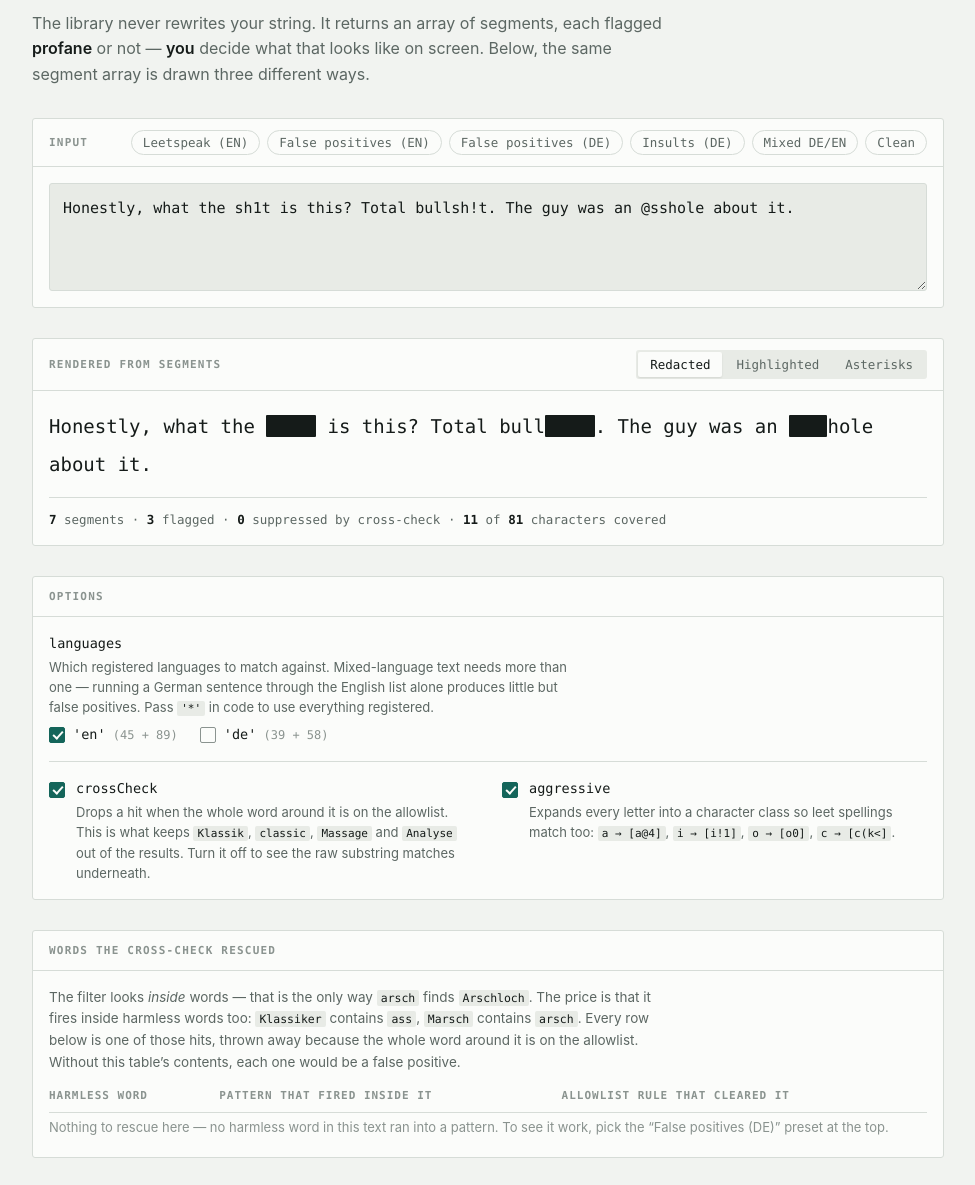
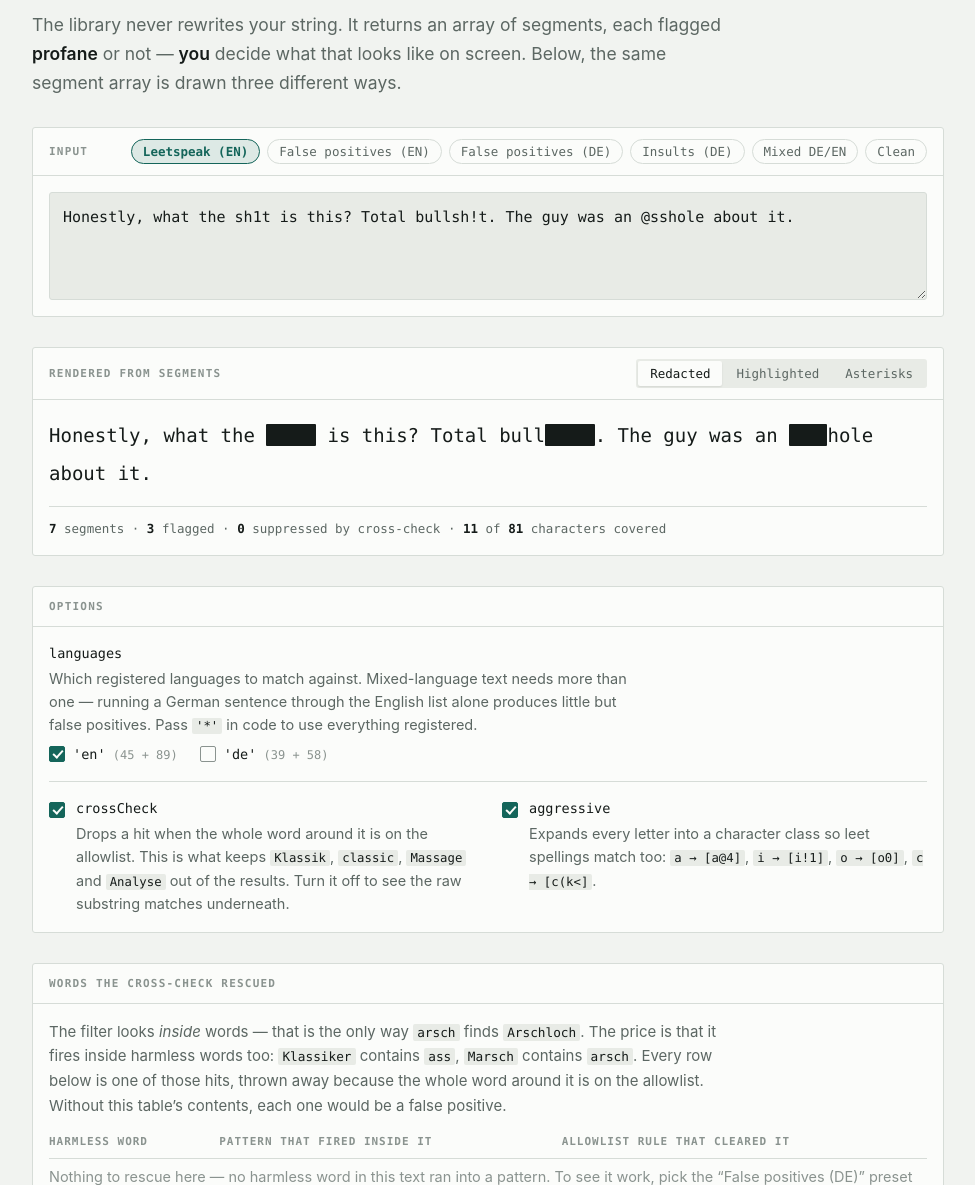
Before and after one commit to Kevinci/ts-profanity-filter, a website: page docs/index.html in a window 1280 px wide. Shown: the part 85-1270 px from the top of the page, without its empty margins (152-1127 px from the left). Drawn offline with Linux system fonts and the light colour scheme.

Commit message:
Mark the active preset, and set the prose at a readable size
Clicking a preset loaded its text and then looked exactly like not having
clicked anything — nothing on screen said which one you were looking at. The
active chip now carries the accent: green text, green border, tinted fill, via
the same tokens as everything else, so it reads in both themes.

The state is derived from the input text rather than remembered from the last
click. Editing one character drops the highlight, because the text is no longer
that preset; undoing the edit brings it back. Nothing to keep in sync.

The prose was set two to three steps below the interface it was explaining —
13px sans notes under 15px mono controls. Body copy goes up across the board
(thesis 16 -> 17.5, option notes 13 -> 14.5, panel notes and caveats
13.5 -> 15, empty states 13 -> 14.5) with the line height opened to match.
Data, labels and code keep their sizes: those are scanned, not read.

```diff
--- a/docs/index.html
+++ b/docs/index.html
@@ -117,8 +117,8 @@
   .thesis {
     margin: 0;
     font-family: var(--sans);
-    font-size: 16px;
-    line-height: 1.6;
+    font-size: 17.5px;
+    line-height: 1.65;
     color: var(--muted);
     max-width: 64ch;
   }
@@ -187,6 +187,15 @@
   .chip:hover { color: var(--ink); border-color: var(--faint); }
   .chip:focus-visible { outline: 2px solid var(--accent); outline-offset: 1px; }
 
+  /* Must follow :hover — same specificity, so source order decides. */
+  .chip[aria-pressed="true"],
+  .chip[aria-pressed="true"]:hover {
+    color: var(--accent);
+    border-color: var(--accent);
+    background: var(--accent-soft);
+    font-weight: 600;
+  }
+
   /* ---------- options ---------- */
 
   .opts { display: flex; flex-direction: column; gap: 16px; }
@@ -206,7 +215,8 @@
   .opt-name { font-size: 13.5px; }
   .opt-note {
     font-family: var(--sans);
-    font-size: 13px;
+    font-size: 14.5px;
+    line-height: 1.6;
     color: var(--muted);
     max-width: 66ch;
   }
@@ -296,7 +306,8 @@
 
   .reg-msg {
     font-family: var(--sans);
-    font-size: 13px;
+    font-size: 14.5px;
+    line-height: 1.6;
     color: var(--muted);
     flex: 1 1 260px;
   }
@@ -407,7 +418,14 @@
   }
   .pill.yes { border-color: var(--flag); color: var(--flag); background: var(--accent-soft); }
 
-  .empty { color: var(--faint); font-size: 13px; padding: 4px 0; font-family: var(--sans); }
+  .empty {
+    color: var(--faint);
+    font-size: 14.5px;
+    line-height: 1.6;
+    padding: 6px 0;
+    font-family: var(--sans);
+    max-width: 76ch;
+  }
 
   /* ---------- code ---------- */
 
@@ -448,8 +466,8 @@
 
   .note {
     font-family: var(--sans);
-    font-size: 13.5px;
-    line-height: 1.6;
+    font-size: 15px;
+    line-height: 1.65;
     color: var(--muted);
     margin: 0;
     max-width: 72ch;
@@ -483,8 +501,8 @@
 
   .caveats {
     font-family: var(--sans);
-    font-size: 13.5px;
-    line-height: 1.6;
+    font-size: 15px;
+    line-height: 1.65;
     color: var(--muted);
     margin: 0;
     padding-left: 18px;
@@ -2086,6 +2104,19 @@ function run() {
   drawSuppressed(suppressed, options);
   drawStats(segments, suppressed, text);
   drawSnippet(options);
+  markActivePreset(text);
+}
+
+/**
+ * Which preset is showing, derived from the text itself rather than remembered
+ * from the last click — so editing a single character drops the highlight, and
+ * undoing that edit brings it back.
+ */
+function markActivePreset(text) {
+  for (const btn of els.presets.children) {
+    const preset = PRESETS.find((p) => p.id === btn.dataset.preset);
+    btn.setAttribute('aria-pressed', String(Boolean(preset) && preset.text === text));
+  }
 }
 
 function drawOutput(segments) {
@@ -2374,6 +2405,8 @@ function drawPresets() {
     const btn = document.createElement('button');
     btn.type = 'button';
     btn.className = 'chip';
+    btn.dataset.preset = preset.id;
+    btn.setAttribute('aria-pressed', 'false');
     btn.textContent = preset.label[ui];
     btn.addEventListener('click', () => {
       els.input.value = preset.text;
```
Also changed, not shown: demo/template.html (+42 -9 lines).
